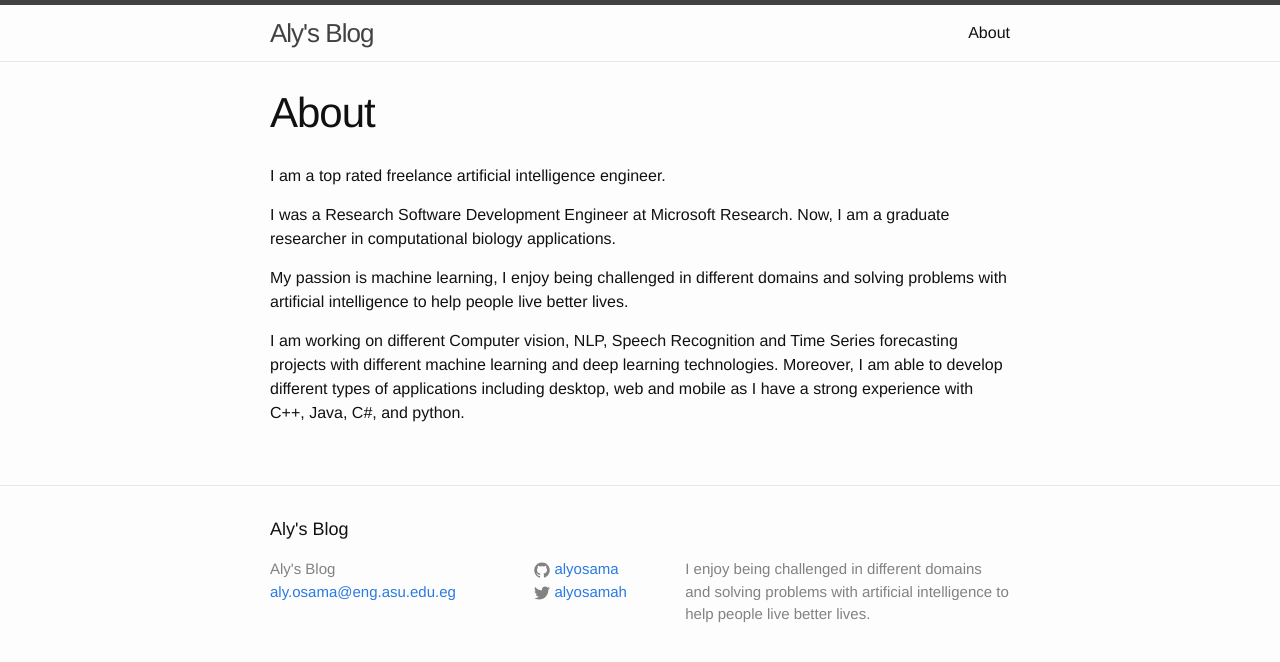
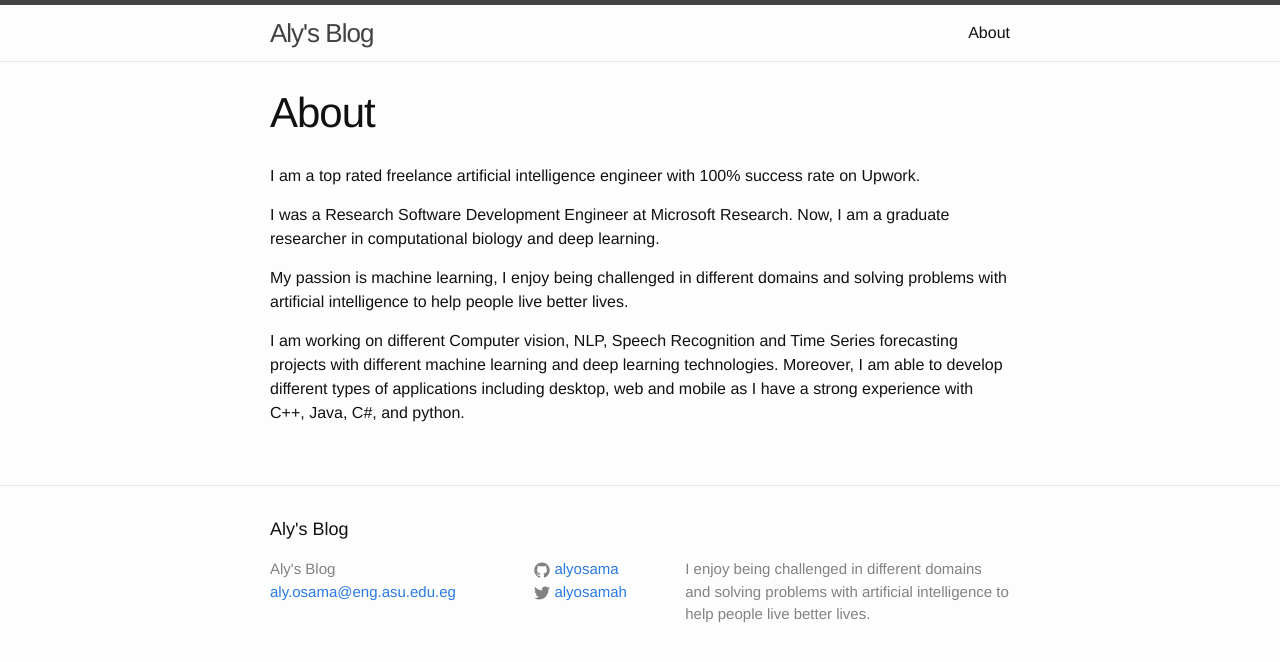
Before and after one commit to alyosama/alyosama.github.io, a Jekyll site: the page built from about.md, in a window 1280 px wide. Shown: the top 662 px of the page. Built offline with Jekyll 4.4.1, drawn with Linux system fonts in a browser that asks for light colours.

```diff
--- a/_config.yml
+++ b/_config.yml
@@ -6,6 +6,7 @@ description: > # this means to ignore newlines until "baseurl:"
 baseurl: "" # the subpath of your site, e.g. /blog/
 url: "alyosama.github.io" # the base hostname & protocol for your site
 
+linkedin_username: alyosama
 twitter_username: alyosamah
 github_username:  alyosama
 
--- a/about.md
+++ b/about.md
@@ -3,9 +3,9 @@ layout: page
 title: About
 permalink: /about/
 ---
-I am a top rated freelance artificial intelligence engineer.
+I am a top rated freelance artificial intelligence engineer with 100% success rate on Upwork.
 
-I was a Research Software Development Engineer at Microsoft Research. Now, I am a graduate researcher in computational biology applications.
+I was a Research Software Development Engineer at Microsoft Research. Now, I am a graduate researcher in computational biology and deep learning.
 
 My passion is machine learning, I enjoy being challenged in different domains and solving problems with artificial intelligence to help people live better lives.
 
```
